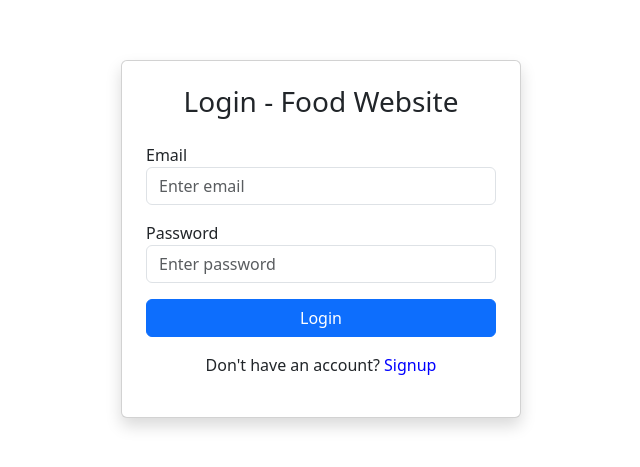
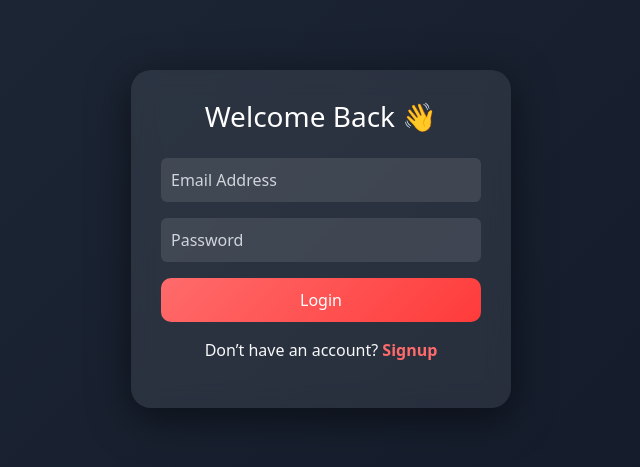
Before and after one commit to Sri-shti9/food-delivery-platform, a React (Create React App) app: page /login in a window 1280 px wide. Shown: the part 161-628 px from the top of the page, without its empty margins (319-959 px from the left). Built offline with nearby package versions, Linux system fonts and the light colour scheme.

Commit message:
Design For Login Page Improved

```diff
--- a/src/Pages/Auth.jsx
+++ b/src/Pages/Auth.jsx
@@ -1,7 +1,6 @@
 import { useState } from "react";
 import api from "../axiosSetup/axios";
 import { useNavigate } from "react-router-dom";
-
 
 const Auth = ({ setIsAuth }) => {
   const navigate = useNavigate();
@@ -15,7 +14,6 @@ const Auth = ({ setIsAuth }) => {
 
   const [errors, setErrors] = useState({});
 
-  // handle input change
   const handleChange = (e) => {
     setFormData({
       ...formData,
@@ -23,7 +21,6 @@ const Auth = ({ setIsAuth }) => {
     });
   };
 
-  // validation
   const handleValidation = () => {
     let tempErrors = {};
     let isValid = true;
@@ -62,42 +59,26 @@ const handleSubmit = async (e) => {
       const endpoint = isLogin ? "/auth/login" : "/auth/signup";
 
       const payload = isLogin
-      ? {
-          email: formData.email,
-          password: formData.password,
-        }
-      : {
-          name: formData.name,
-          email: formData.email,
-          password: formData.password,
-        };
+        ? { email: formData.email, password: formData.password }
+        : { name: formData.name, email: formData.email, password: formData.password };
 
       const response = await api.post(endpoint, payload);
-    console.log(response);
 
       if (response.status === 200) {
         if (isLogin) {
           localStorage.setItem("token", response.data.token);
           localStorage.setItem("user", JSON.stringify(response.data.user));
-        console.log("Login success, redirecting...");
+
           setIsAuth(true);
-        navigate("/home");
-
-        // 🔥 yahi main line hai
           navigate("/home");
         }
 
         alert(response.data.message || "Success");
       }
 
-    setFormData({
-      name: "",
-      email: "",
-      password: "",
-    });
+      setFormData({ name: "", email: "", password: "" });
+
     } catch (error) {
-    console.error("Auth error:", error);
-
       const msg =
         error.response?.data?.message ||
         error.response?.data?.error ||
@@ -108,95 +89,141 @@ const handleSubmit = async (e) => {
   };
 
   return (
-    <div className="container d-flex justify-content-center align-items-center vh-100">
-      <div className="card p-4 shadow" style={{ width: "400px" }}>
-        <h3 className="text-center mb-4">
-          {isLogin ? "Login" : "Signup"} - Food Website
+    <div className="auth-container d-flex justify-content-center align-items-center">
+
+      <div className="auth-card">
+
+        <h3 className="text-center mb-4 text-white">
+          {isLogin ? "Welcome Back 👋" : "Create Account 🚀"}
         </h3>
 
         <form onSubmit={handleSubmit}>
-          {/* Name Field (Signup only) */}
+
           {!isLogin && (
             <div className="mb-3">
-              <label>Name</label>
               <input
                 type="text"
                 name="name"
-                className="form-control"
-                placeholder="Enter name"
+                className="form-control custom-input"
+                placeholder="Full Name"
                 value={formData.name}
                 onChange={handleChange}
               />
-              {errors.name && (
-                <small className="text-danger">{errors.name}</small>
-              )}
+              {errors.name && <small className="text-danger">{errors.name}</small>}
             </div>
           )}
 
-          {/* Email */}
           <div className="mb-3">
-            <label>Email</label>
             <input
               type="text"
               name="email"
-              className="form-control"
-              placeholder="Enter email"
+              className="form-control custom-input"
+              placeholder="Email Address"
               value={formData.email}
               onChange={handleChange}
             />
-            {errors.email && (
-              <small className="text-danger">{errors.email}</small>
-            )}
+            {errors.email && <small className="text-danger">{errors.email}</small>}
           </div>
 
-          {/* Password */}
           <div className="mb-3">
-            <label>Password</label>
             <input
               type="password"
               name="password"
-              className="form-control"
-              placeholder="Enter password"
+              className="form-control custom-input"
+              placeholder="Password"
               value={formData.password}
               onChange={handleChange}
             />
-            {errors.password && (
-              <small className="text-danger">{errors.password}</small>
-            )}
+            {errors.password && <small className="text-danger">{errors.password}</small>}
           </div>
 
           <div className="d-grid">
-            <button className="btn btn-primary">
+            <button className="btn auth-btn">
               {isLogin ? "Login" : "Signup"}
             </button>
           </div>
+
         </form>
 
         {/* Toggle */}
         <div className="text-center mt-3">
           {isLogin ? (
-            <p>
-              Don't have an account?{" "}
-              <span
-                style={{ cursor: "pointer", color: "blue" }}
-                onClick={() => setIsLogin(false)}
-              >
+            <p className="text-light">
+              Don’t have an account?{" "}
+              <span className="toggle" onClick={() => setIsLogin(false)}>
                 Signup
               </span>
             </p>
           ) : (
-            <p>
+            <p className="text-light">
               Already have an account?{" "}
-              <span
-                style={{ cursor: "pointer", color: "blue" }}
-                onClick={() => setIsLogin(true)}
-              >
+              <span className="toggle" onClick={() => setIsLogin(true)}>
                 Login
               </span>
             </p>
           )}
         </div>
+
       </div>
+
+      {/* CSS */}
+      <style>{`
+        .auth-container {
+          height: 100vh;
+          background: linear-gradient(135deg, #1f2937, #111827);
+        }
+
+        .auth-card {
+          width: 380px;
+          padding: 30px;
+          border-radius: 20px;
+          background: rgba(255,255,255,0.08);
+          backdrop-filter: blur(12px);
+          box-shadow: 0 10px 40px rgba(0,0,0,0.5);
+        }
+
+        .custom-input {
+          background: rgba(255,255,255,0.1);
+          border: none;
+          color: white;
+          padding: 10px;
+        }
+
+        .custom-input::placeholder {
+          color: #d1d5db;
+        }
+
+        .custom-input:focus {
+          background: rgba(255,255,255,0.15);
+          color: white;
+          box-shadow: 0 0 0 2px #ff6b6b;
+        }
+
+        .auth-btn {
+          background: linear-gradient(135deg, #ff6b6b, #ff3b3b);
+          color: white;
+          border: none;
+          padding: 10px;
+          border-radius: 10px;
+          transition: 0.3s;
+        }
+
+        .auth-btn:hover {
+          transform: scale(1.05);
+          box-shadow: 0 10px 25px rgba(255,107,107,0.4);
+        }
+
+        .toggle {
+          color: #ff6b6b;
+          cursor: pointer;
+          font-weight: 600;
+        }
+
+        .toggle:hover {
+          text-decoration: underline;
+        }
+      `}</style>
+
     </div>
   );
 };
```
Lines whose indentation alone changed are shown as unchanged.
